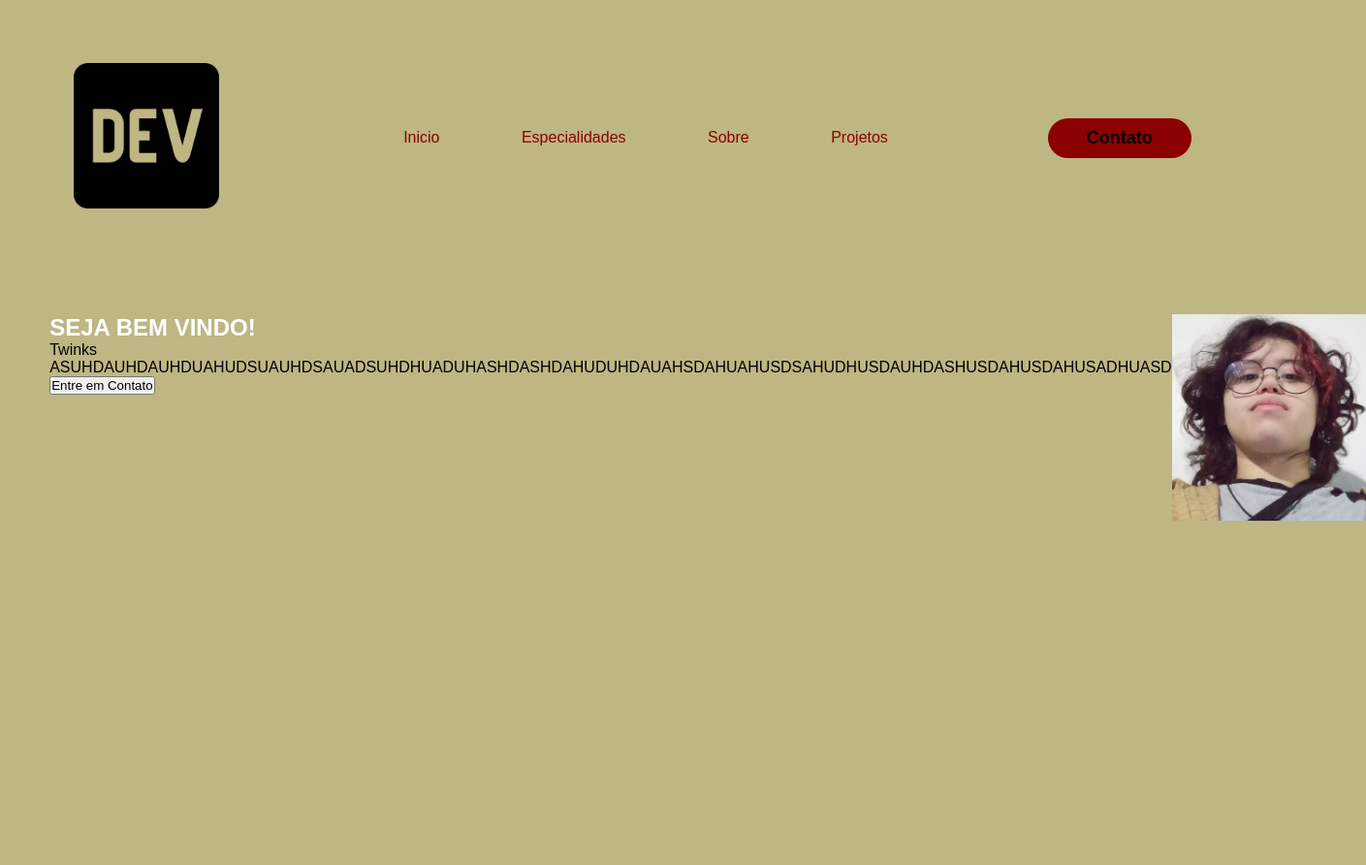
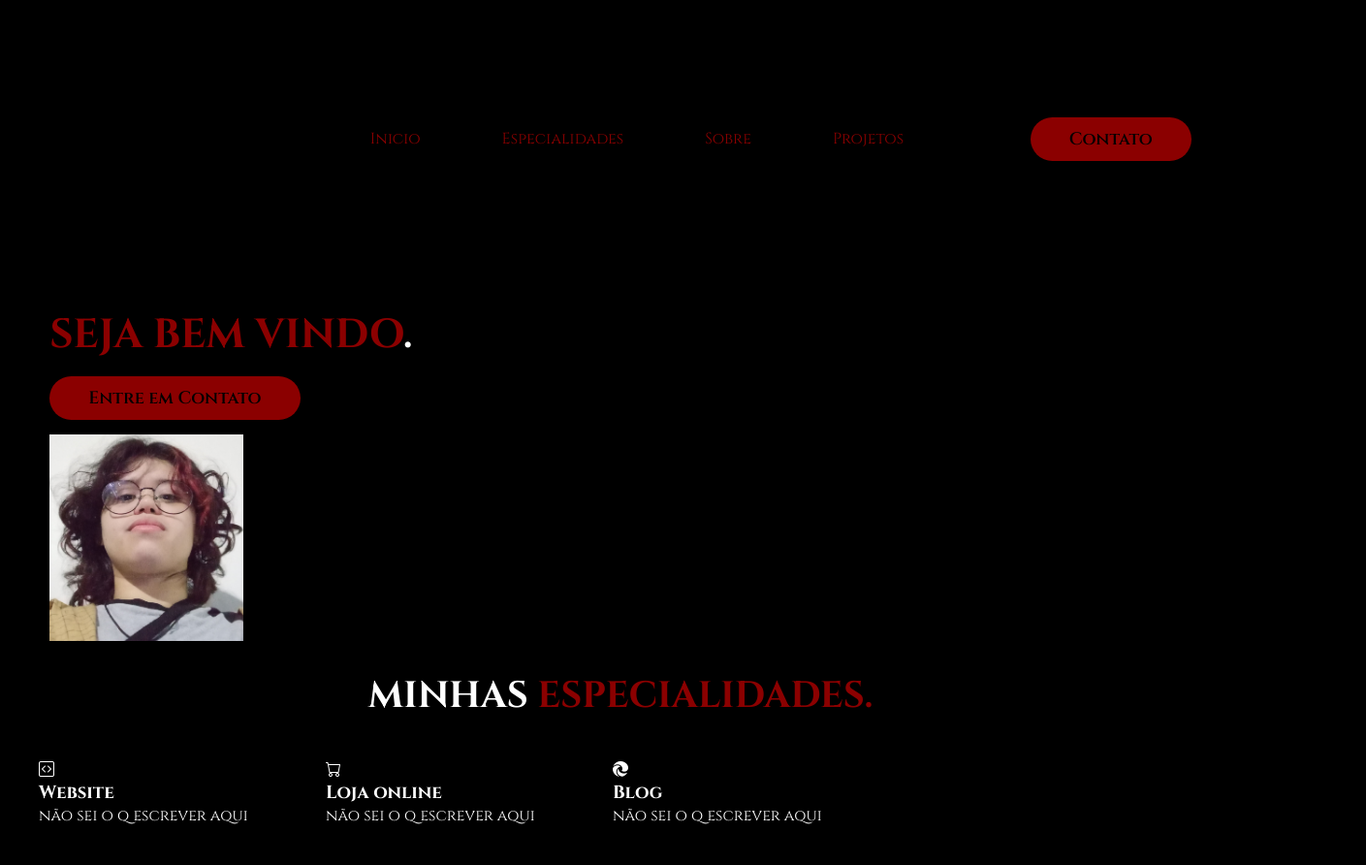
Before and after one commit to isagf1/Project_Isa_Portif, a plain HTML site: page index.html in a window 1280 px wide. Shown: the whole page at 97% size, 1409 px wide, since content can reach past the window. Before the commit the page ends 800 px from the top, so only its background shows below. Drawn offline with nearby package versions, Linux system fonts and the light colour scheme; a web font is replaced by a local one.

Commit message:
atualizei meu port

```diff
--- a/index.html
+++ b/index.html
@@ -4,9 +4,15 @@
     <meta charset="UTF-8">
     <meta name="viewport" content="width=device-width, initial-scale=1.0">
     <link rel="stylesheet" href="style.css">
+    <!-- fonte goole -->
     <link rel="preconnect" href="https://fonts.googleapis.com">
     <link rel="preconnect" href="https://fonts.gstatic.com" crossorigin>
-    <link href="https://fonts.googleapis.com/css2?family=Kdam+Thmor+Pro&family=Protest+Guerrilla&display=swap" rel="stylesheet">
+    <link href="https://fonts.googleapis.com/css2?family=Cinzel:wght@400..900&family=Kdam+Thmor+Pro&family=Protest+Guerrilla&display=swap" rel="stylesheet">
+    <!-- fim fonte -->
+
+    <!-- começo icons-->
+    <link rel="stylesheet" href="https://cdn.jsdelivr.net/npm/bootstrap-icons@1.11.3/font/bootstrap-icons.min.css">
+    <!-- fim icons -->
     <title>Portifólio Isa</title>
 </head>
 <body>
@@ -29,10 +35,8 @@
                 <a href="#">
                     <button>Contato</button>
                 </a>
-
             </div>
-
-    </div>
+        </div>
     </header>
 
     <main>
@@ -40,22 +44,43 @@
             <div class="interface">
                 <div class="flex">
                     <div class="txt-topo-site">
-                            <h1>SEJA BEM VINDO<span>!</span></h1>
-                            <p>Twinks ASUHDAUHDAUHDUAHUDSUAUHDSAUADSUHDHUADUHASHDASHDAHUDUHDAUAHSDAHUAHUSDSAHUDHUSDAUHDASHUSDAHUSDAHUSADHUASD</p>
+                            <h1>SEJA BEM VINDO<span>.</span></h1>
+                            <p>Twinks :D </p>
                             <div class="btn-contato">
                                 <a href="#">
                                     <button>Entre em Contato</button>
                                 </a>
-                            </div>
-                        </div>
-
                         <div class="img-topo-site">
-                            <img src="my phot/img isa.jpg" alt=""width="200px">
+                        <img src="my phot/img isa.jpg"alt=""width="200px">
                         </div>
                     </div>
                 </div>
+            </div>
+        </section>
+
+        <section class="especiabilidades">
+            <div class="interface">
+                <h2 class="titulo">MINHAS <span>ESPECIALIDADES.</span></h2>
+                <div class="flex">
+                    <div class="especialidades-box">
+                        <i class="bi bi-code-square"></i>
+                        <h3>Website</h3>
+                        <p>não sei o q escrever aqui</p>
+                    </div> <!--especialidades box-->
+
+                    <div class="especialidades-box">
+                        <i class="bi bi-cart"></i>
+                        <h3>Loja online</h3>
+                        <p>não sei o q escrever aqui</p>
+                    </div>
+                    <div class="especialidades-box">
+                        <i class="bi bi-browser-edge"></i>
+                        <h3>Blog</h3>
+                        <p>não sei o q escrever aqui</p>
+                    </div>
+                </div>
+            </div>
         </section>
     </main>
-
 </body>
 </html>
--- a/style.css
+++ b/style.css
@@ -3,10 +3,10 @@
     margin: 0;
     padding: 0%;
     box-sizing: border-box;
-    font-family: "Protest Guerrilla", sans-serif;
+    font-family: "Cinzel", serif;
 }
 body{
-    background-color: rgb(190, 182, 131);
+    background-color: rgb(0, 0, 0);
     height: 100vh;
 }
 .interface{
@@ -15,6 +15,26 @@ body{
 }
 .flex{
     display:flex;
+}
+.btn-contato button{
+    padding: 10px 40px;
+    font-size: 18px;
+    font-weight: 600;
+    background-color: darkred;
+    border: 0;
+    border-radius: 30px;
+    cursor: pointer;
+    transition: .2s;
+}
+
+h2.titulo{
+    color: white;
+    font-size: 38px;
+    text-align: center;
+}
+
+h2.titulo span{
+    color: darkred;
 }
 /* estilo do cabeçalho */
 header{
@@ -38,23 +58,14 @@ header a:hover{
 header nav ul{
     list-style-type:none;
 }
-header nav li{
+header nav ul li{
     display: inline-block;
     padding: 0 40px;
 }
-header .btn-contato button{
-    padding: 10px 40px;
-    font-size: 18px;
-    font-weight: 600;
-    background-color: darkred;
-    border: 0;
-    border-radius: 30px;
-    cursor: pointer;
+.btn-contato button:hover{
+    box-shadow: 0px 0px 8px rgba(255, 0, 0, 0.726);
+    transform: scale(1.05);
 }
-header .btn-contato button:hover{
-    box-shadow: 0px 0px 8px rgba(139, 0, 0, 0.726);
-}
-
 /* Estilo do topo do site */
 section.topo-do-site{
     padding: 40px 4%;
@@ -62,7 +73,39 @@ section.topo-do-site{
 section.topo-site.flex{
     align-items: center;
     justify-content: center;
+    gap: 90px;
 }
 .topo-do-site h1{
+    color:darkred;
+    font-size: 42px;
+    line-height: 40px;
+}
+.topo-do-site .txt-topo-site h1 span{
+    color:rgb(255, 255, 255);
+}
+topo-do-site .txt-topo-site p{
     color: white;
+    margin: 40px 0;
 }
+
+.topo-do-site .img-topo-site img{
+    position: relative;
+    animation: flutuar 2s ease-in-out infinite alternate;
+}
+
+@keyframes flutuar{
+    0%{
+        top:0;
+    }
+    100%{
+        top:30px;
+    }
+}
+/* ESPECIALIDADES */
+section.especialidades{
+    padding: 40px 4%;
+}
+.especialidades-box{
+    color: rgb(255, 255, 255);
+    padding: 40px;
+}
```
